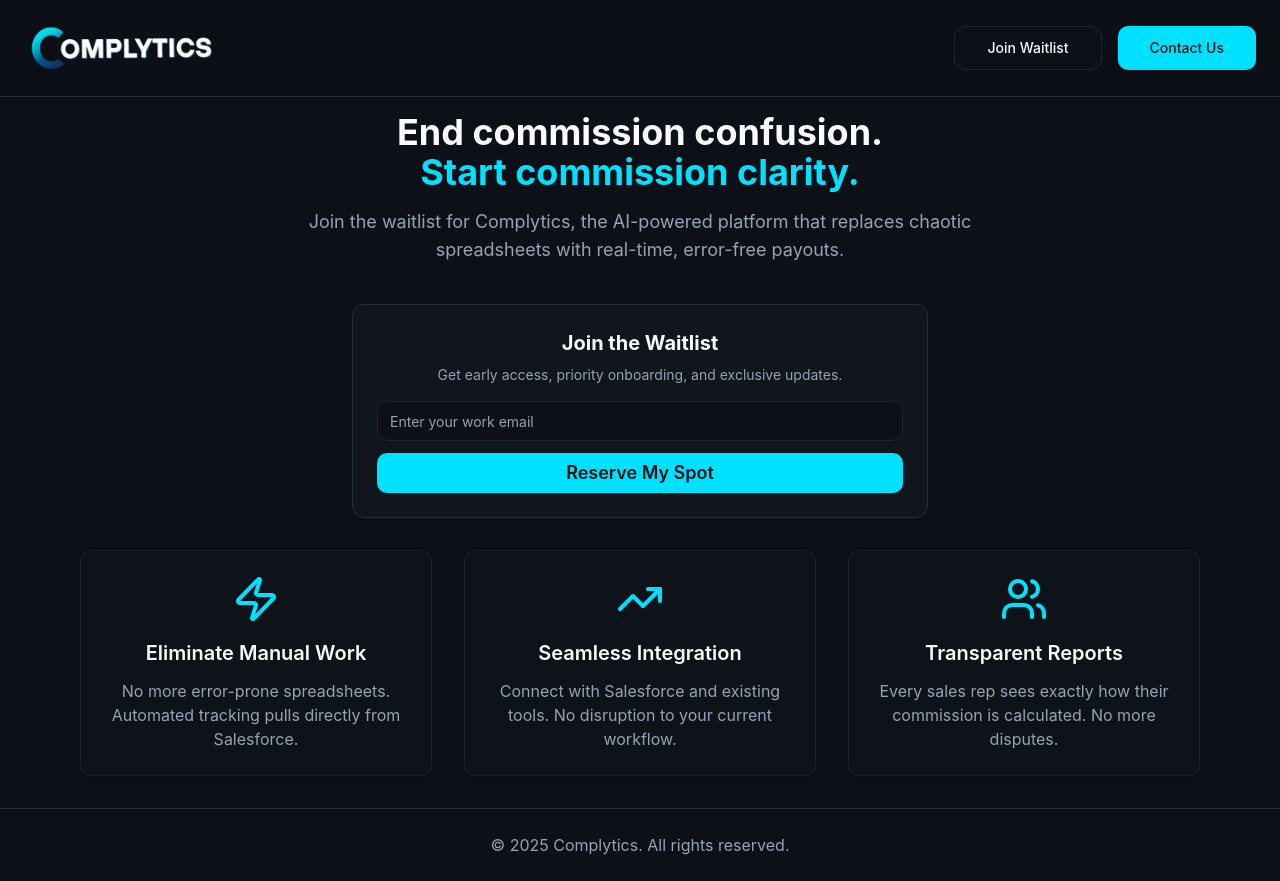
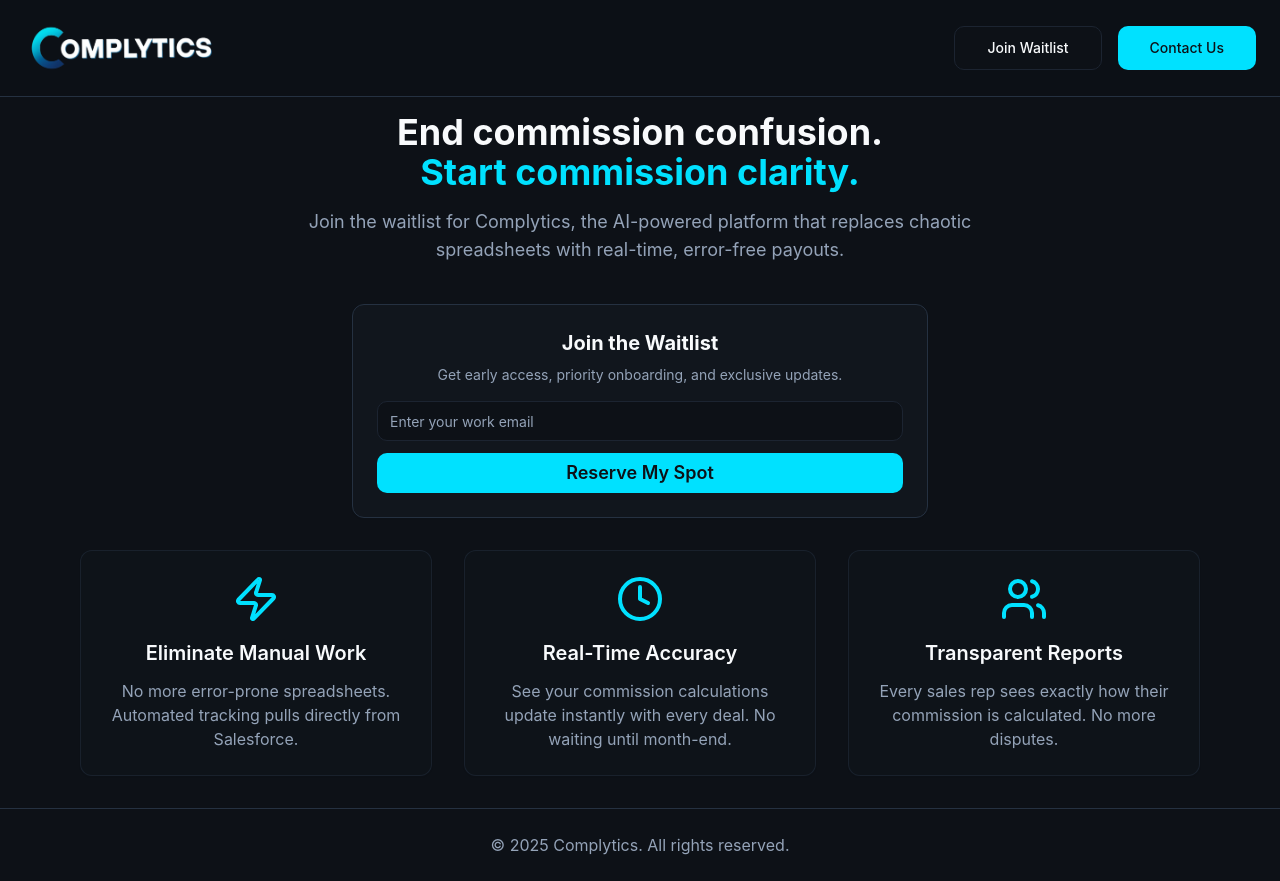
Before and after one commit to complytics-dev/complytics-ai-insights, a React (Vite) app: page /waitlist in a window 1280 px wide. Built offline with nearby package versions, Linux system fonts and the light colour scheme; the HTML template or start-up script is replaced by a standard one.

Commit message:
Replace redundant content.
Replace the contents of the specified box with a different key feature/pain point.

```diff
--- a/src/pages/Waitlist.tsx
+++ b/src/pages/Waitlist.tsx
@@ -88,10 +88,10 @@ const Waitlist = () => {
 
             <Card className="bg-card/50 border-border/50">
               <CardContent className="p-6 text-center">
-                <TrendingUp className="h-12 w-12 text-primary mx-auto mb-4" />
-                <h3 className="text-xl font-semibold mb-3">Seamless Integration</h3>
+                <Clock className="h-12 w-12 text-primary mx-auto mb-4" />
+                <h3 className="text-xl font-semibold mb-3">Real-Time Accuracy</h3>
                 <p className="text-muted-foreground">
-                  Connect with Salesforce and existing tools. No disruption to your current workflow.
+                  See your commission calculations update instantly with every deal. No waiting until month-end.
                 </p>
               </CardContent>
             </Card>
```
